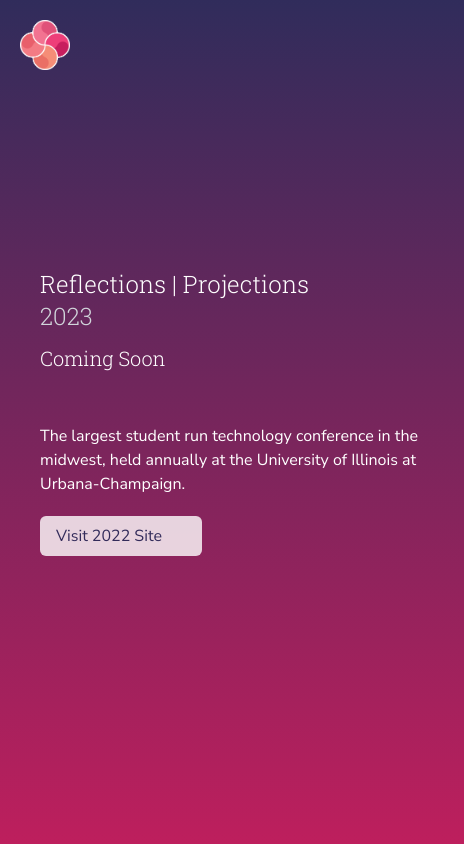
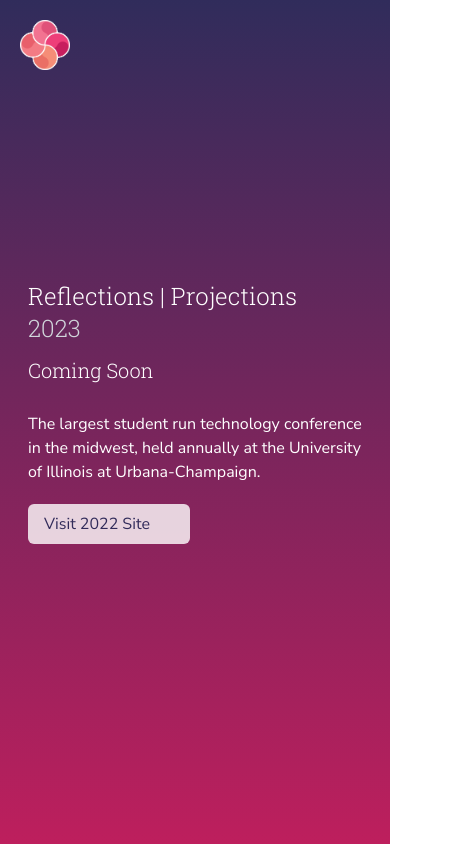
Before and after one commit to ReflectionsProjections/rp2023, a SvelteKit app: page / in a window 390 px wide. Shown: the whole page, 464 px wide, since content can reach past the window. Built offline with nearby package versions, Linux system fonts and the light colour scheme; no server answers; some icons are missing.

Commit message:
Fix mobile layout for home page

```diff
--- a/src/routes/+page.svelte
+++ b/src/routes/+page.svelte
@@ -17,15 +17,17 @@
 
 <div class="h-full text-white flex items-center">
 	<ShootingStar />
-	<span class="flex flex-col md:flex-row mx-auto p-5 md:bg-white rounded-xl md:bg-opacity-10">
-		<div class="flex flex-col text-2xl m-5 font-serif">
+	<span
+		class="flex flex-col md:flex-row mx-auto p-2 md:p-5 md:bg-white rounded-xl md:bg-opacity-10"
+	>
+		<div class="flex flex-col text-2xl mx-5 my-2 md:my-5 font-serif">
 			<div class="whitespace-nowrap flex flex-row">
 				<div>Reflections | Projections</div>
 			</div>
 			<div class="text-gray-300">2023</div>
 			<div class="text-xl my-3">Coming Soon</div>
 		</div>
-		<div class="flex flex-col m-5 w-96 font-sans">
+		<div class="flex flex-col mx-5 my-2 md:my-5 md:w-96 font-sans">
 			<div class="text-md">
 				The largest student run technology conference in the midwest, held annually at the
 				University of Illinois at Urbana-Champaign.
```
